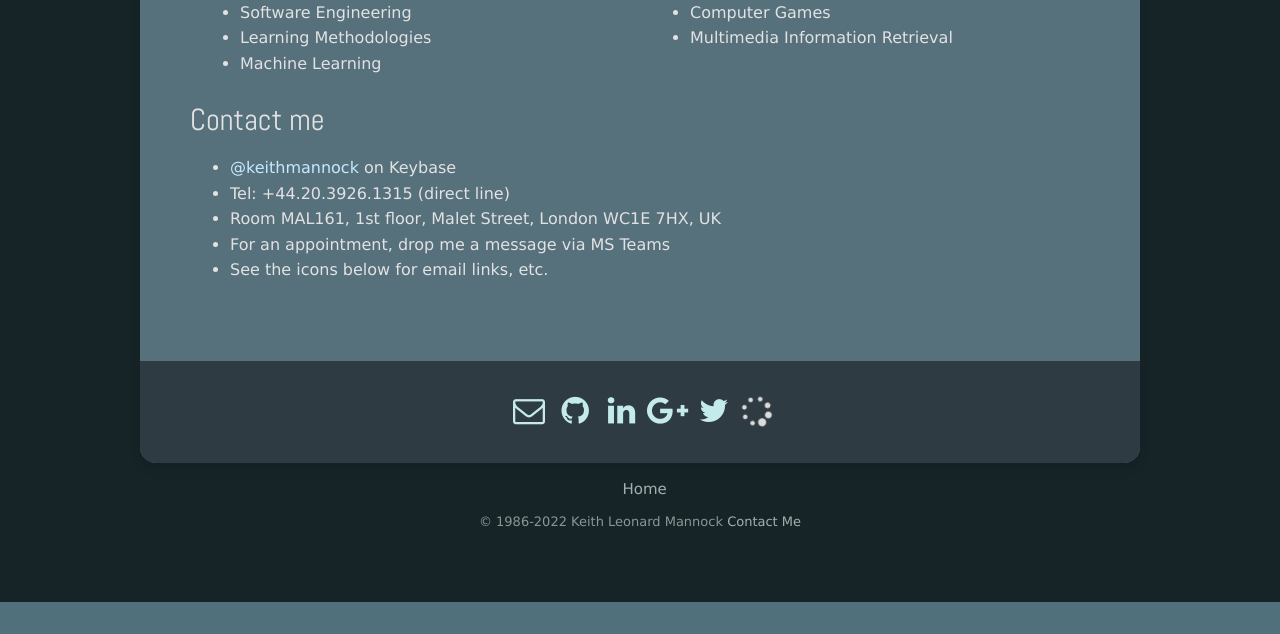
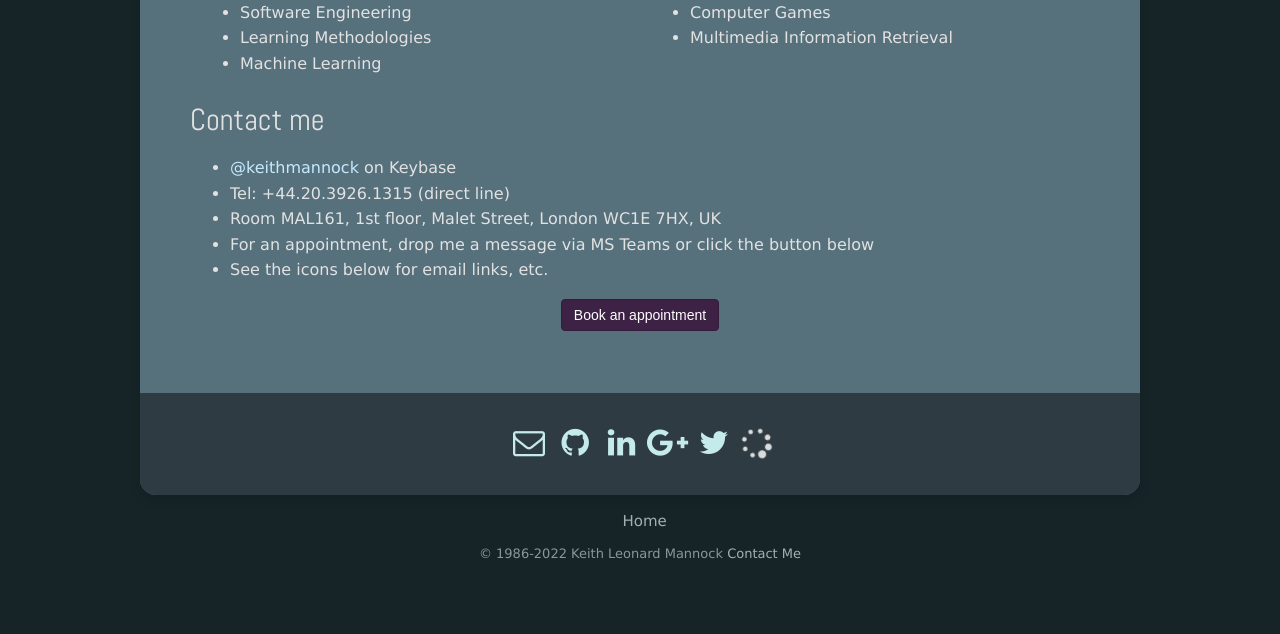
Before and after one commit to keithmannock/keithmannock.github.io, a PHP site: page / in a window 1280 px wide. Shown: the part 1058-1692 px from the top of the page. Before the commit the page ends 1660 px from the top, so only its background shows below. Run offline with PHP 8.4, Linux system fonts and the light colour scheme.

Commit message:
Added link to Microsoft Bookings

```diff
--- a/files/stacks_page_page0.css
+++ b/files/stacks_page_page0.css
@@ -210,7 +210,120 @@ font-style:normal;
 #stacks_out_78 {
 	width: 800px;
 }
-/* Start Responsive Shim stack CSS code */
+/* -- Start Buttonpress2 Each css Template -- */
+
+.stacks_in_477buttonPressWrapper{
+	position: relative !important;
+}
+
+#stacks_in_477 a, #stacks_in_477 a:hover, #stacks_in_477 a:visited, #stacks_in_477 a:active{
+	text-decoration: none !important;
+}
+
+/* -- TYPE BASE STYLES -- */
+.stacks_in_477button{
+	position: relative !important;
+	display: inline-block !important;
+
+	padding: 6px 12px 6px 12px !important;
+	margin: 0 !important;
+	font-size: 14px !important;
+	font-weight: normal !important;
+	line-height: 18px !important;
+	text-align: center !important;
+	vertical-align: middle !important;
+	-ms-touch-action: manipulation !important;
+	touch-action: manipulation !important;
+	cursor: pointer !important;
+	-webkit-user-select: none !important;
+	-moz-user-select: none !important;
+	-ms-user-select: none !important;
+	user-select: none !important;
+	background-image: none !important;
+	border: 1px solid transparent !important;
+	border-radius: 4px !important;
+	color: #FFFFFF !important;
+	background-color: #3D2246 !important;
+	border-color: #331C3B !important;
+	box-sizing: border-box !important;
+}
+
+.stacks_in_477button:hover{
+	color: #FFFFFF !important;
+	background-color: #773D90 !important;
+	border-color: #65337A !important;
+}
+
+#stacks_in_477 a, #stacks_in_477 a:visited, #stacks_in_477 a:active{
+	color: #FFFFFF !important;
+}
+
+#stacks_in_477 a:hover{
+	color: #FFFFFF !important;
+}
+
+
+
+
+
+
+
+
+
+
+
+
+
+
+
+
+
+
+
+
+
+
+
+
+
+
+
+
+
+
+
+
+
+
+
+
+
+
+.stacks_in_477buttonPressWrapper *{
+
+
+}
+
+
+/* -- BUTTON ALIGNMENT -- */
+.stacks_in_477buttonPressWrapper{
+	position: relative !important;
+	text-align: center !important;
+}
+
+@media only screen and (max-width: 768px) {
+	.stacks_in_477buttonPressWrapper{
+		text-align: center !important;
+	}
+}
+
+@media only screen and (max-width: 480px) {
+	.stacks_in_477buttonPressWrapper{
+		text-align: center !important;
+	}
+}
+
+/* -- End Buttonpress2 Each css Template -- *//* Start Responsive Shim stack CSS code */
 
 
 .stacks_in_95shim{
--- a/index.html
+++ b/index.html
@@ -18,7 +18,7 @@
 
 	<title>Homepage of Dr Keith L Mannock</title>
 
-	<link rel="stylesheet" type="text/css" media="all" href="rw_common/themes/landerpro/consolidated-0.css?rwcache=697226323" />
+	<link rel="stylesheet" type="text/css" media="all" href="rw_common/themes/landerpro/consolidated-0.css?rwcache=699790822" />
 
 
 
@@ -27,27 +27,28 @@
 	<!-- User defined styles -->
 
 	  <!-- jquery 2.2.4 embedded -->
-	  <script type="text/javascript" src="rw_common/themes/landerpro/js/jquery.min.js?rwcache=697226323"></script>
-	  <script type="text/javascript" src="rw_common/themes/landerpro/javascript.js?rwcache=697226323"></script>
-	  <script type="text/javascript" src="rw_common/themes/landerpro/js/extracontent.jq.js?rwcache=697226323"></script>
-	  <script type="text/javascript" src="rw_common/themes/landerpro/js/box.js?rwcache=697226323"></script>
-	  <script type="text/javascript" src="rw_common/themes/landerpro/js/multithemes.js?rwcache=697226323"></script>
-	  <script type="text/javascript" src="rw_common/themes/landerpro/js/jquery.prettyPhoto.js?rwcache=697226323"></script>
+	  <script type="text/javascript" src="rw_common/themes/landerpro/js/jquery.min.js?rwcache=699790822"></script>
+	  <script type="text/javascript" src="rw_common/themes/landerpro/javascript.js?rwcache=699790822"></script>
+	  <script type="text/javascript" src="rw_common/themes/landerpro/js/extracontent.jq.js?rwcache=699790822"></script>
+	  <script type="text/javascript" src="rw_common/themes/landerpro/js/box.js?rwcache=699790822"></script>
+	  <script type="text/javascript" src="rw_common/themes/landerpro/js/multithemes.js?rwcache=699790822"></script>
+	  <script type="text/javascript" src="rw_common/themes/landerpro/js/jquery.prettyPhoto.js?rwcache=699790822"></script>
 
 	<!-- User defined javascript -->
-			<link rel='stylesheet' type='text/css' media='all' href='rw_common/plugins/stacks/stacks.css?rwcache=697226323' />
-		<link rel='stylesheet' type='text/css' media='all' href='files/stacks_page_page0.css?rwcache=697226323' />
+			<link rel='stylesheet' type='text/css' media='all' href='rw_common/plugins/stacks/stacks.css?rwcache=699790822' />
+		<link rel='stylesheet' type='text/css' media='all' href='files/stacks_page_page0.css?rwcache=699790822' />
         <script type='text/javascript' charset='utf-8' src='https://ajax.googleapis.com/ajax/libs/jquery/2.2.4/jquery.min.js'></script>
 
+        <link rel="stylesheet" href="https://maxcdn.bootstrapcdn.com/font-awesome/4.7.0/css/font-awesome.min.css">
 
 
-
-		<script type='text/javascript' charset='utf-8' src='files/stacks_page_page0.js?rwcache=697226323'></script>
+		<script type='text/javascript' charset='utf-8' src='files/stacks_page_page0.js?rwcache=699790822'></script>
         <meta name="formatter" content="Stacks v5.1.0 (6260)" >
 		<meta class="stacks 5 stack version" id="com.stacks4stacks.stacks.extracontentplus" name="ExtraContent Plus" content="1.0.1">
 		<meta class="stacks 5 stack version" id="com.stacks4stacks.stacks.spacer" name="Spacer" content="2.0.0">
 		<meta class="stacks 5 stack version" id="com.onelittledesigner.stacks.FontAwesome" name="Font Awesome" content="4.7.0">
 		<meta class="stacks 5 stack version" id="uk.co.doobox.responsiveshim" name="Responsive Shim" content="1.0.3">
+		<meta class="stacks 5 stack version" id="uk.co.doobox.buttonpress2" name="Button Press 2" content="1.0.3">
 
 
 
@@ -249,11 +250,23 @@ I ❤️ writing software and trying to convince others of its elegance and arti
 <li><a href="https://keybase.io/keithmannock">@keithmannock</a> on Keybase</li>
 <li>Tel: +44.20.3926.1315 (direct line)</li>
 <li>Room MAL161, 1st floor, Malet Street, London WC1E 7HX, UK</li>
-<li>For an appointment, drop me a message via MS Teams</li>
+<li>For an appointment, drop me a message via MS Teams or click the button below</li>
 <li>See the icons below for email links, etc.</li>
 </ul></div></div><!-- Node: Markdown
     Slice: markdown
     uid:   234535C0-E751-4A68-A2A8-3311BB4D9A32
+    iid:   (null)
+ --><!-- Node: Button Press 2
+    Slice: uk.co.doobox.buttonpress2
+    uid:   B6C9B4E7-91C0-4065-A162-293AECD6293E
+    iid:   (null)
+ --><div id='stacks_out_477' class='stacks_out'><div id='stacks_in_477' class='stacks_in uk_co_doobox_buttonpress2_stack'><!-- Start Buttonpress2 Each html Template -->
+<div class="stacks_in_477buttonPressWrapper">
+	<a href="https://outlook.office.com/bookwithme/user/c4cfba0f0f4c449f8ed5c9f9e7325817@bbk.ac.uk?anonymous&ep=plink"><button class="stacks_in_477button">Book an appointment</button></a>
+</div>
+<!-- End Buttonpress2 Each html Template --></div></div><!-- Node: Button Press 2
+    Slice: uk.co.doobox.buttonpress2
+    uid:   B6C9B4E7-91C0-4065-A162-293AECD6293E
     iid:   (null)
  --><!-- Node: Responsive Shim
     Slice: uk.co.doobox.responsiveshim
@@ -352,7 +365,7 @@ I ❤️ writing software and trying to convince others of its elegance and arti
 <div class="clearer"></div>
   <div id="footer"><!-- Start Footer -->
    <div class="footer_breadcrumbcontainer"> <ul><li><a href="./">Home</a>&nbsp;&nbsp;</li></ul></div>
-	  <p>&copy; 1986-2022 Keith Leonard Mannock <a href="#" class="36F4549C-E6DD-48F3-816D-13D639BECE60">Contact Me</a><script type="text/javascript">(function(){ var _rwObsfuscatedHref0 = "mai";var _rwObsfuscatedHref1 = "lto";var _rwObsfuscatedHref2 = ":k.";var _rwObsfuscatedHref3 = "man";var _rwObsfuscatedHref4 = "noc";var _rwObsfuscatedHref5 = "k@b";var _rwObsfuscatedHref6 = "bk.";var _rwObsfuscatedHref7 = "ac.";var _rwObsfuscatedHref8 = "uk";var _rwObsfuscatedHref = _rwObsfuscatedHref0+_rwObsfuscatedHref1+_rwObsfuscatedHref2+_rwObsfuscatedHref3+_rwObsfuscatedHref4+_rwObsfuscatedHref5+_rwObsfuscatedHref6+_rwObsfuscatedHref7+_rwObsfuscatedHref8; Array.from(document.getElementsByClassName("36F4549C-E6DD-48F3-816D-13D639BECE60")).forEach(function(x){x.href = _rwObsfuscatedHref});})()</script></p>
+	  <p>&copy; 1986-2022 Keith Leonard Mannock <a href="#" class="AC868011-F778-4208-B6C8-E080A810A458">Contact Me</a><script type="text/javascript">(function(){ var _rwObsfuscatedHref0 = "mai";var _rwObsfuscatedHref1 = "lto";var _rwObsfuscatedHref2 = ":k.";var _rwObsfuscatedHref3 = "man";var _rwObsfuscatedHref4 = "noc";var _rwObsfuscatedHref5 = "k@b";var _rwObsfuscatedHref6 = "bk.";var _rwObsfuscatedHref7 = "ac.";var _rwObsfuscatedHref8 = "uk";var _rwObsfuscatedHref = _rwObsfuscatedHref0+_rwObsfuscatedHref1+_rwObsfuscatedHref2+_rwObsfuscatedHref3+_rwObsfuscatedHref4+_rwObsfuscatedHref5+_rwObsfuscatedHref6+_rwObsfuscatedHref7+_rwObsfuscatedHref8; Array.from(document.getElementsByClassName("AC868011-F778-4208-B6C8-E080A810A458")).forEach(function(x){x.href = _rwObsfuscatedHref});})()</script></p>
   </div><!-- End Footer -->
 </div><!-- End container -->
 
@@ -365,7 +378,7 @@ I ❤️ writing software and trying to convince others of its elegance and arti
 <div id="banner_fade_in" class="settings"></div>
 <div id="photoalbum_slideshow" class="settings"></div>
 
-<script type="text/javascript" src="rw_common/themes/landerpro/js/bar.js?rwcache=697226323"></script>
+<script type="text/javascript" src="rw_common/themes/landerpro/js/bar.js?rwcache=699790822"></script>
 
 <!-- theme by www.multithemes.com -->
 </body>
--- a/rw_common/version.txt
+++ b/rw_common/version.txt
@@ -1 +1 @@
-21031
+21042
```
Also changed, not shown: 1 other file.
